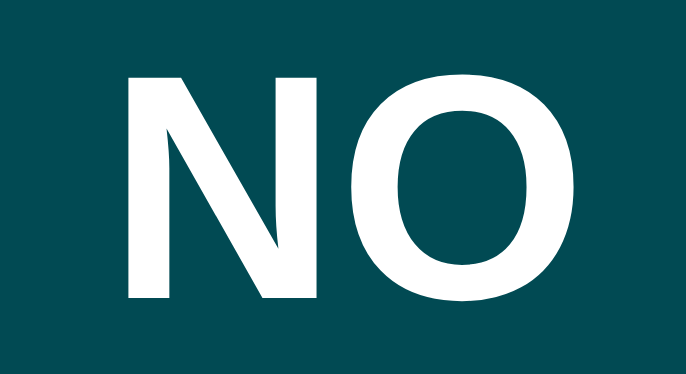
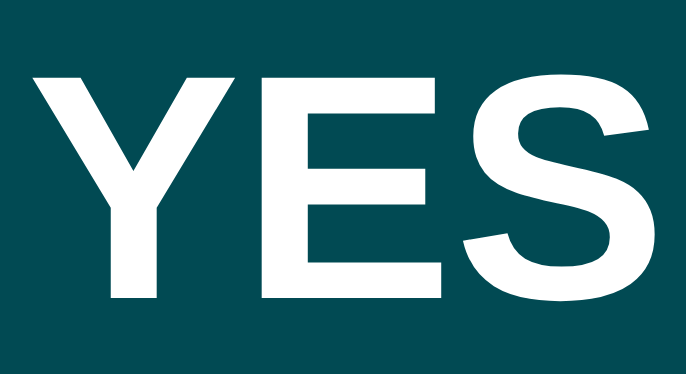
Before and after one commit to thephillybirds/thephillybirds.github.io, a plain HTML site: page index.html in a window 1280 px wide. Shown: the part 211-585 px from the top of the page, without its empty margins (293-979 px from the left). Drawn offline with Linux system fonts and the light colour scheme.

Commit message:
Getting ready for the win!

```diff
--- a/index.html
+++ b/index.html
@@ -50,6 +50,6 @@
 	</style>
 </head>
 <body>
-	<h1>NO</h1>
+	<h1>YES</h1>
 </body>
 </html>
```
